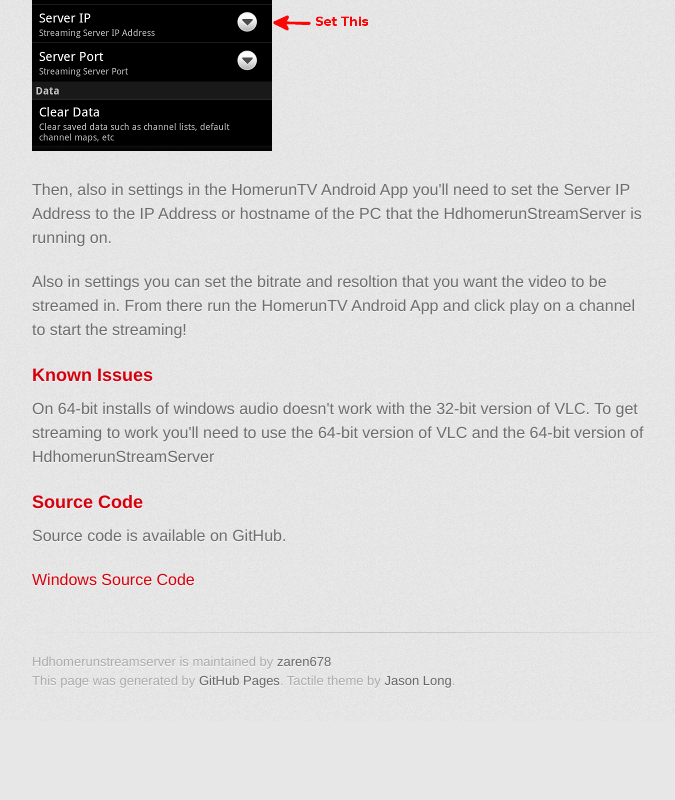
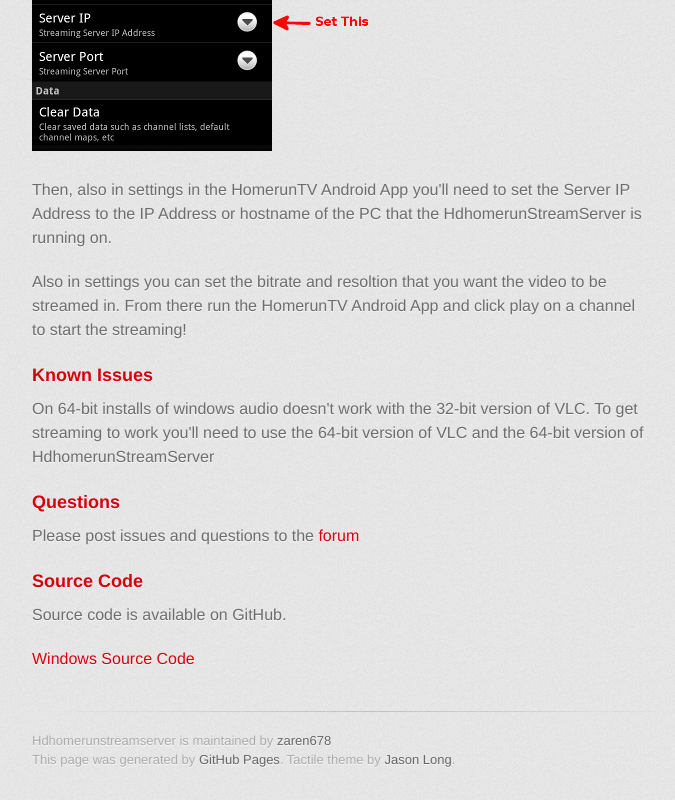
Before and after one commit to zaren678/HdhomerunStreamServer, a plain HTML site: page index.html in a window 1280 px wide. Shown: the part 931-1731 px from the top of the page, without its empty margins (298-973 px from the left). Before the commit the page ends 1652 px from the top, so only its background shows below. Drawn offline with Linux system fonts and the light colour scheme; a web font is replaced by a local one.

Commit message:
add link to forum

```diff
--- a/index.html
+++ b/index.html
@@ -47,6 +47,10 @@
 <h3>Known Issues</h3>
 <p>On 64-bit installs of windows audio doesn't work with the 32-bit version of VLC. To get streaming to work you'll need to use the 64-bit version of VLC and the 64-bit version of HdhomerunStreamServer</p>
 
+<h3>Questions</h3>
+<p>Please post issues and questions to the <a href="https://groups.google.com/forum/?fromgroups#!forum/homeruntv" class="user-mention">forum</a></p>
+
+
 <h3>Source Code</h3>
 
 <p>Source code is available on GitHub.</p>
```
Also changed, not shown: 1 other file.
